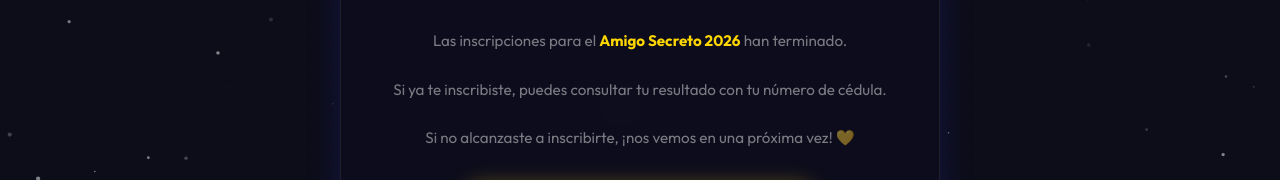
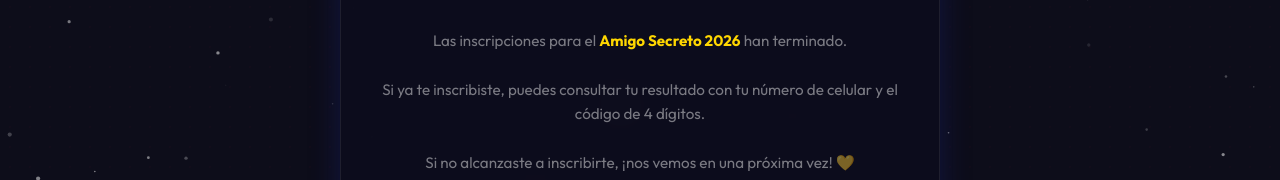
Before and after one commit to Jenny1527/Amigo-Secreto, a plain HTML site: page register.html in a window 1280 px wide. Shown: the part 503-683 px from the top of the page. Drawn offline with Linux system fonts and the light colour scheme.

Commit message:
fix: cambiar cedula por celular y codigo de 4 digitos en pagina de inscripciones cerradas

```diff
--- a/register.html
+++ b/register.html
@@ -206,7 +206,7 @@
           <p class="closed-message">
             Las inscripciones para el <strong>Amigo Secreto 2026</strong> han terminado.
             <br><br>
-            Si ya te inscribiste, puedes consultar tu resultado con tu número de cédula.
+            Si ya te inscribiste, puedes consultar tu resultado con tu número de celular y el código de 4 dígitos.
             <br><br>
             Si no alcanzaste a inscribirte, ¡nos vemos en una próxima vez! 💛
           </p>
```
